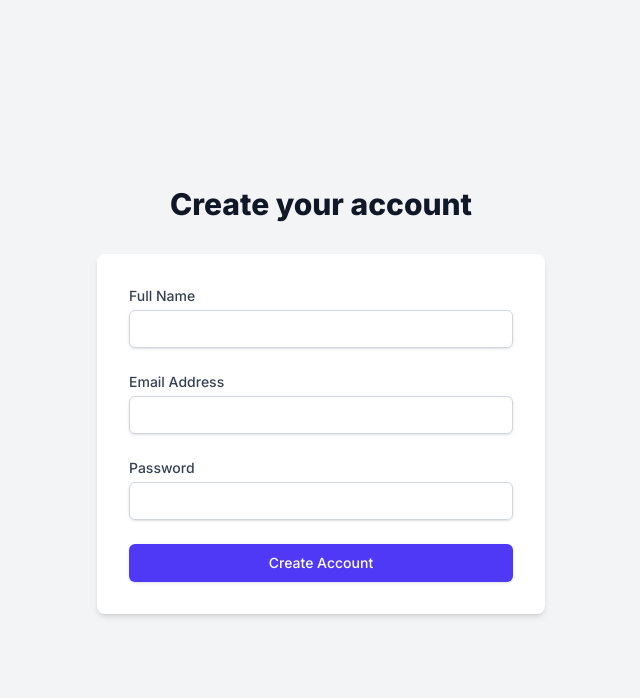
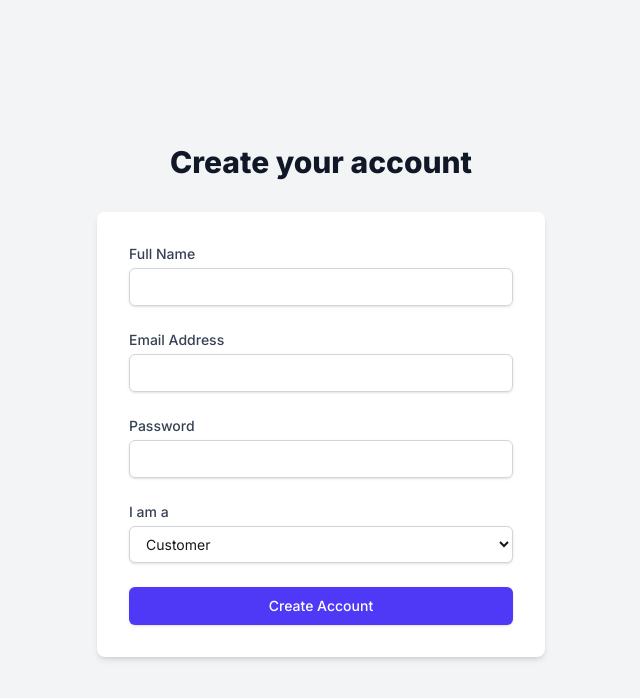
Before and after one commit to joel-danjuma/insureflow, a Next.js app in the folder frontend/: page /signup in a window 1280 px wide. Shown: the top 698 px of the page, without its empty margins (319-959 px from the left). Built offline with nearby package versions, Linux system fonts and the light colour scheme; no server answers.

Commit message:
feat(auth): allow user to select role on sign-up

```diff
--- a/frontend/src/components/SignUpForm.tsx
+++ b/frontend/src/components/SignUpForm.tsx
@@ -9,6 +9,7 @@ const signUpSchema = z.object({
   full_name: z.string().min(1, { message: 'Full name is required' }),
   email: z.string().email({ message: 'Invalid email address' }),
   password: z.string().min(6, { message: 'Password must be at least 6 characters' }),
+  role: z.enum(['customer', 'broker']),
 });
 
 export type SignUpFormData = z.infer<typeof signUpSchema>;
@@ -69,6 +70,21 @@ const SignUpForm: React.FC<SignUpFormProps> = ({ onSubmit, isLoading, error }) =
         {errors.password && <p className="mt-2 text-sm text-red-600">{errors.password.message}</p>}
       </div>
 
+      <div>
+        <label htmlFor="role" className="block text-sm font-medium text-gray-700">
+          I am a
+        </label>
+        <select
+          id="role"
+          {...register('role')}
+          className="mt-1 block w-full px-3 py-2 border border-gray-300 bg-white rounded-md shadow-sm focus:outline-none focus:ring-indigo-500 focus:border-indigo-500 sm:text-sm"
+        >
+          <option value="customer">Customer</option>
+          <option value="broker">Broker</option>
+        </select>
+        {errors.role && <p className="mt-2 text-sm text-red-600">{errors.role.message}</p>}
+      </div>
+
       {error && <p className="text-sm text-red-600">{error}</p>}
 
       <div>
```
Also changed, not shown: 2 other files (tests, documents, lock files or other folders).
